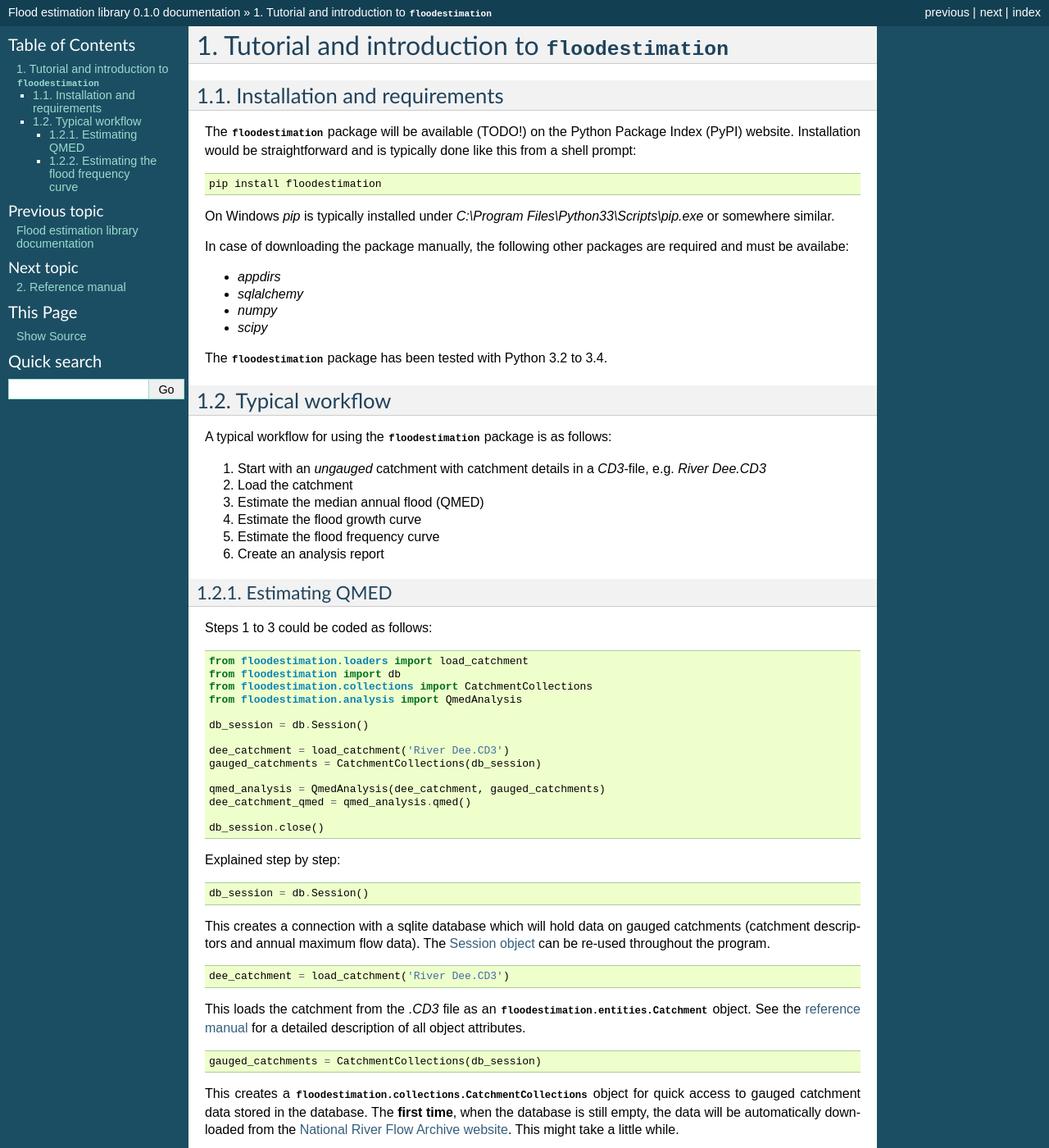
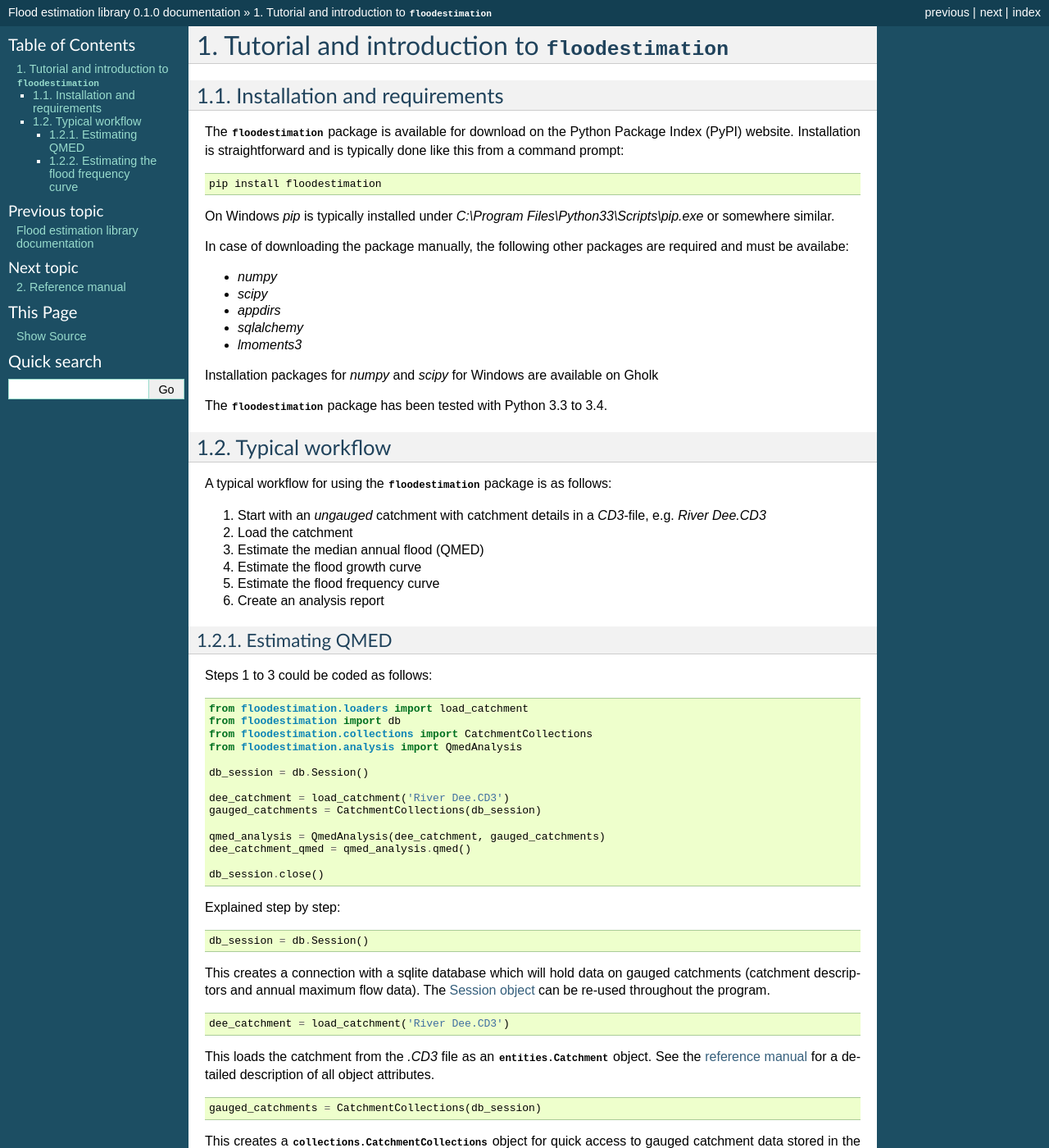
Before and after one commit to OpenHydrology/floodestimation, a Sphinx documentation site: the page built from docs/source/tutorial.rst, in a window 1280 px wide and 1400 px high. Shown: the whole window at 82% size. Built offline with Sphinx 7.4.7, drawn with Linux system fonts in a browser that asks for light colours; some of the changed text lies outside the part shown.

```diff
--- a/docs/source/tutorial.rst
+++ b/docs/source/tutorial.rst
@@ -4,10 +4,10 @@ Tutorial and introduction to :mod:`floodestimation`
 Installation and requirements
 -----------------------------
 
-The :mod:`floodestimation` package will be available (TODO!) on the Python Package Index (PyPI) website. Installation would be
-straightforward and is typically done like this from a shell prompt:
+The :mod:`floodestimation` package is available for download on the Python Package Index (PyPI) website. Installation
+is straightforward and is typically done like this from a command prompt:
 
-.. code-block:: shell
+.. code-block:: bash
 
     pip install floodestimation
 
@@ -15,12 +15,15 @@ On Windows `pip` is typically installed under `C:\\Program Files\\Python33\\Scri
 
 In case of downloading the package manually, the following other packages are required and must be availabe:
 
+- `numpy`
+- `scipy`
 - `appdirs`
 - `sqlalchemy`
-- `numpy`
-- `scipy`
+- `lmoments3`
 
-The :mod:`floodestimation` package has been tested with Python 3.2 to 3.4.
+Installation packages for `numpy` and `scipy` for Windows are available on Gholk
+
+The :mod:`floodestimation` package has been tested with Python 3.3 to 3.4.
 
 Typical workflow
 ----------------
@@ -70,14 +73,14 @@ throughout the program.
 
     dee_catchment = load_catchment('River Dee.CD3')
 
-This loads the catchment from the `.CD3` file as an :class:`floodestimation.entities.Catchment` object. See the
+This loads the catchment from the `.CD3` file as an :class:`.entities.Catchment` object. See the
 `reference manual <entities.html>`_ for a detailed description of all object attributes.
 
 .. code-block:: python
 
     gauged_catchments = CatchmentCollections(db_session)
 
-This creates a :class:`floodestimation.collections.CatchmentCollections` object for quick access to gauged catchment
+This creates a :class:`.collections.CatchmentCollections` object for quick access to gauged catchment
 data stored in the database. The **first time**, when the database is still empty, the data will be automatically
 downloaded from the `National River Flow Archive website <http://www.ceh.ac.uk/data/nrfa/peakflow_overview.html>`_. This
 might take a little while.
@@ -87,9 +90,9 @@ might take a little while.
     analysis = QmedAnalysis(dee_catchment, gauged_catchments)
     dee_catchment_qmed = qmed_analysis.qmed()
 
-The :class:`floodestimation.analysis.QmedAnalysis` object provides a comprehensive set of methods to estimate QMED. The
-library will automatically identify the best method based on which data is available when calling :meth:`qmed()` without
-arguments. The following methods are available:
+The :class:`.analysis.QmedAnalysis` object provides a comprehensive set of methods to estimate QMED. The library will
+automatically identify the best method based on which data is available when calling :meth:`qmed()` without arguments.
+The following methods are available:
 
 - Using annual maximum flow records (for gauged catchments)
 - Using the Flood Estimation Handbook regression method (`science report SC050050
@@ -130,14 +133,14 @@ Explained step by step:
 
     gc_analysis = GrowthCurveAnalysis(dee_catchment, gauged_catchments)
 
-Th :class:`floodestimation.analysis.GrowthCurveAnalysis` provides methods to estimate growth curves for a catchment,
+Th :class:`.analysis.GrowthCurveAnalysis` provides methods to estimate growth curves for a catchment,
 using data from catchment itself or the collection of gauged catchments using a pooling group approach.
 
 .. code-block:: python
 
     dee_growth_curve = gc_analysis.growth_curve()
 
-Calling the :meth:`floodestimation.analysis.GrowthCurveAnalysis.growth_curve()` returns a growth curve method/function
+Calling the :meth:`.analysis.GrowthCurveAnalysis.growth_curve()` returns a growth curve method/function
 which can be used like this: `flow = dee_growth_curve(aep=0.01)`. The method parameter `aep` can be a single annual
 exceedance probability (AEP) value or a list of values. If a list of values is provided the returned value is a
 :class:`numpy.ndarray` of flows. The growth curve is estimated using one of the following methods:
@@ -171,5 +174,5 @@ frequency curve.
             format(donor.id, donor.location, donor.similarity_dist, donor.distance_to(dee_catchment)))
 
 The list of donor catchments used in the analysis can be accessed using the
-:attr:`floodestimation.analysis.GrowthCurveAnalysis.donor_catchments` attribute. This is a simple list of
-:class:`floodestimation.entities.Catchment` objects with an additional attribute :attr:`similarity_dist`.
+:attr:`.analysis.GrowthCurveAnalysis.donor_catchments` attribute. This is a simple list of
+:class:`.entities.Catchment` objects with an additional attribute :attr:`similarity_dist`.
```
Also changed, not shown: README.rst (+6 -1 lines).
